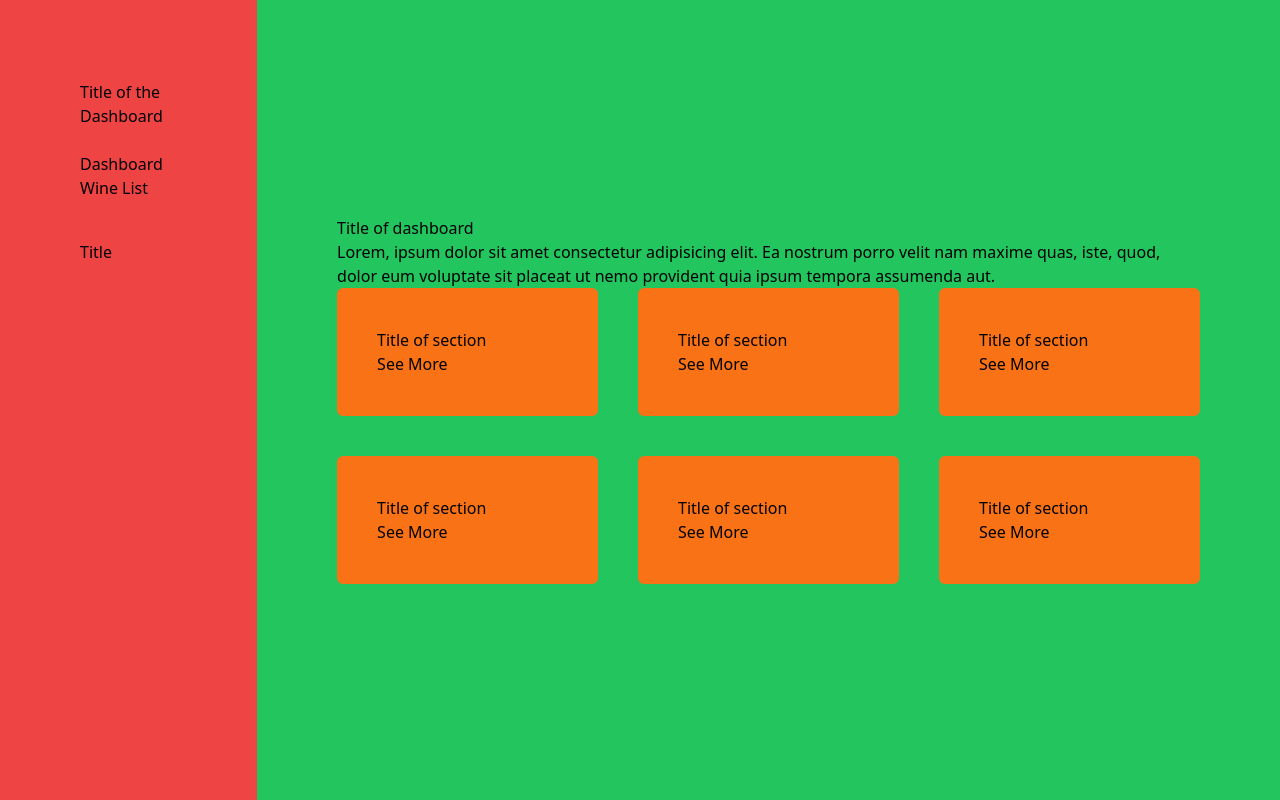
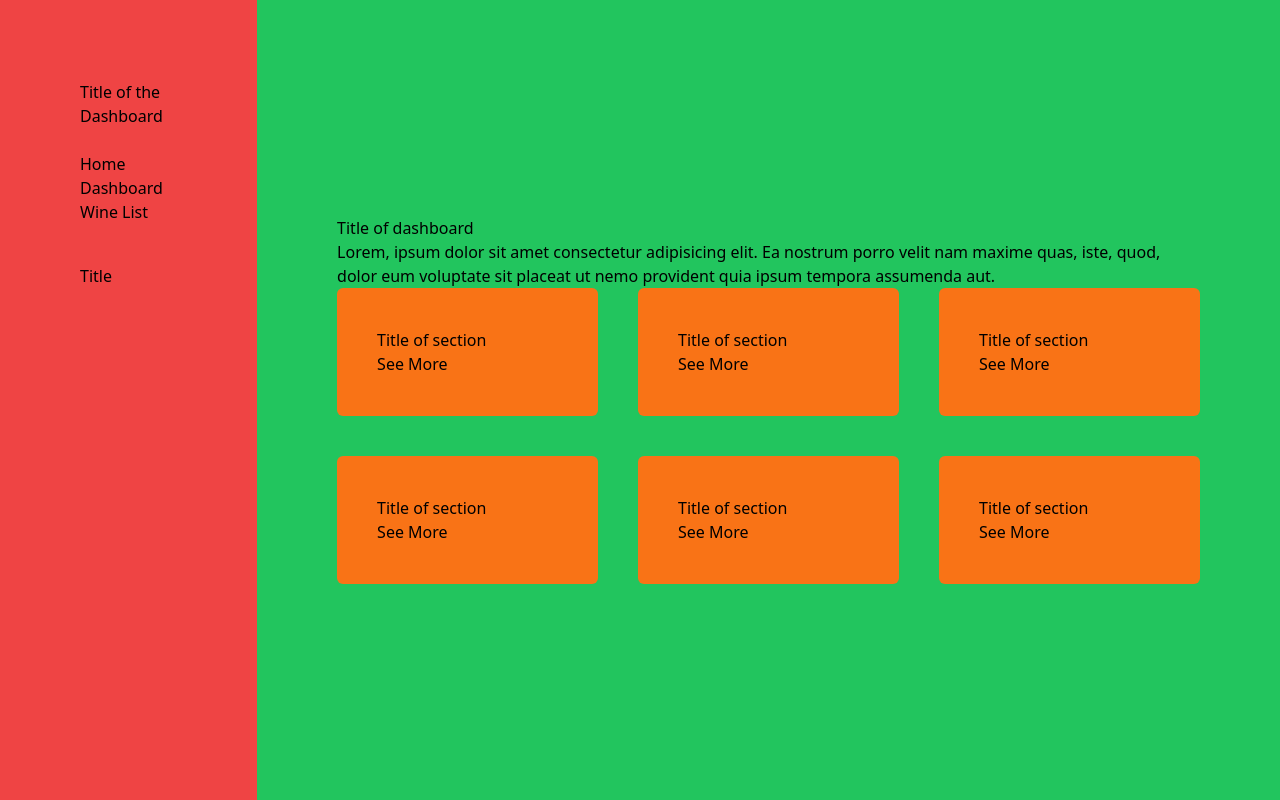
Before and after one commit to Fr3nk21/the-wine-database, a React (Vite) app: page /dashboard in a window 1280 px wide. Built offline with nearby package versions, Linux system fonts and the light colour scheme.

Commit message:
Sidebar Home Link

```diff
--- a/src/components/Sidebar.tsx
+++ b/src/components/Sidebar.tsx
@@ -1,12 +1,15 @@
 function Sidebar() {
   return (
-    <div className="bg-red-500 flex flex-col p-20">
+    <div className="flex flex-col p-20 bg-red-500">
       <div>
         <img />
       </div>
       <div>
         <h2 className="pb-6">Title of the Dashboard</h2>
         <ul>
+          <li>
+            <a href="http://localhost:5173/">Home</a>
+          </li>
           <li>
             <a href="http://localhost:5173/dashboard">Dashboard</a>
           </li>
@@ -19,7 +22,7 @@ function Sidebar() {
         <h3>Title</h3>
       </div>
     </div>
-  )
+  );
 }
 
-export default Sidebar
+export default Sidebar;
```
